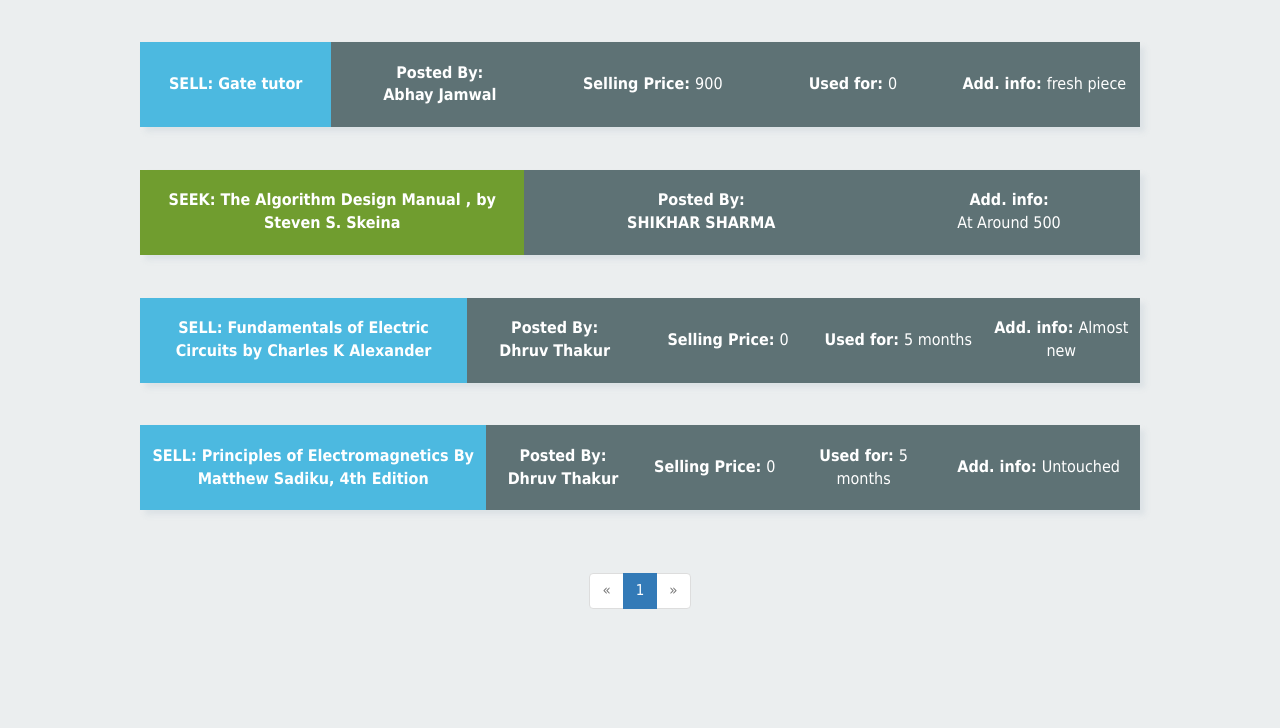
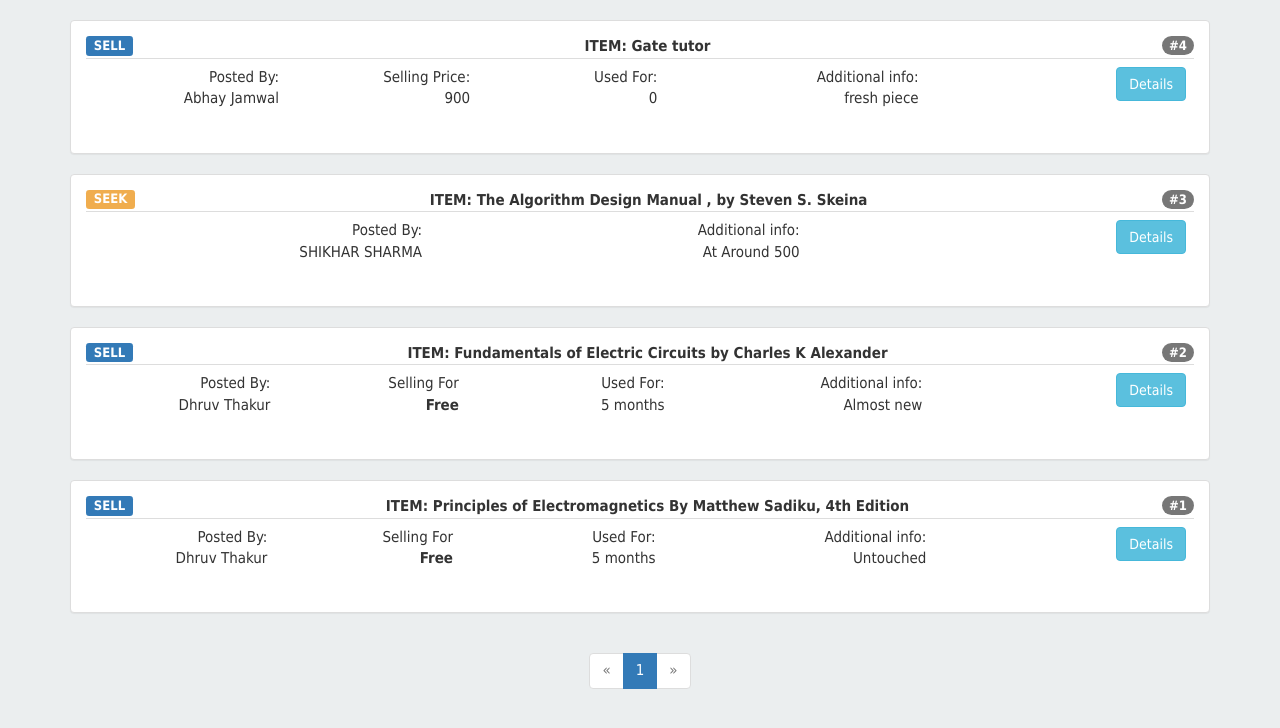
Before and after one commit to dht93/flask_nearly_new_webapp, a Flask app: page /board/1/ in a window 1280 px wide. Shown: the part 51-779 px from the top of the page. Run offline with Flask 2, Linux system fonts and the light colour scheme; a user stored in the database is signed in; data comes from the database, SQL or seed files in the repository; some libraries are stand-ins or nearby versions.

Commit message:
Made board and your_posts cleaner

```diff
--- a/templates/board.html
+++ b/templates/board.html
@@ -8,86 +8,40 @@
 {%endblock%}
 
 {%block body%}
-<br><br>
+<br>
+<div class="container" align="center">
 {%for el in data:%}
-  <table class="container1" align="center">
+  <div class="panel panel-default">
+    <div class="panel-body">
+      {%if el[1]=='S'%}<span style="float:left;font-size:13px;" class="label label-primary">SELL</span>{%else%}<span style="float:left;font-size:13px;" class="label label-warning">SEEK</span>{%endif%}
+      <b>ITEM: {{el[3]}}</b>
+      <span style="float:right;font-size:13px;" class="badge">#{{el[0]}}</span>
+      <table class="table">
         <tbody>
+          <tr align="right">
+            <td>Posted By:<br>{{el[2]}}</td>
             {%if el[1]=='S'%}
+                  {%if el[4]=='0'%}
+                        <td>Selling For<br><b>Free</b></td>
+                        {%else:%}
+                        <td>Selling Price:<br>{{el[4]}}</td>{%endif%}
+                  <td>Used For:<br>{{el[5]}}</td>
                   {%if not el[6]=='NULL'%}
-    <tr>
-      <td colspan="1" class="user_sell"><div align="center"><b><a href="{{url_for('post',tr_id=el[0])}}" style="text-decoration:none;color:white;">SELL: {{el[3]}}</a></b></div></td>
-      <td colspan="1" class="posted_sell"><div align="center"><b><a href="{{url_for('post',tr_id=el[0])}}" style="text-decoration:none;color:white;">Posted By:<br>{{el[2]}}</a></div></td>
-        <td colspan="1" class="posted_sell"><b><a href="{{url_for('post',tr_id=el[0])}}" style="text-decoration:none;color:white;">Selling Price: </b>{{el[4]}}</a></td>
-        <td colspan="1"  class="posted_sell"><b><a href="{{url_for('post',tr_id=el[0])}}" style="text-decoration:none;color:white;">Used for: </b>{{el[5]}}</a></td>
-      <td colspan="1"  class="posted_sell"><b><a href="{{url_for('post',tr_id=el[0])}}" style="text-decoration:none;color:white;">Add. info: </b>{{el[6]}}</a></td>
-    </tr>
-    {%else:%}
-    <tr>
-      <td colspan="4" class="user_sell"><div align="center"><b><a href="{{url_for('post',tr_id=el[0])}}" style="text-decoration:none;color:white;">SELL: {{el[3]}}</a></b></div></td>
-      <td colspan="4" class="posted_sell"><div align="center"><b><a href="{{url_for('post',tr_id=el[0])}}" style="text-decoration:none;color:white;">Posted By:<br>{{el[2]}}</a></div></td>
-        <td colspan="2" class="posted_sell"><b><a href="{{url_for('post',tr_id=el[0])}}" style="text-decoration:none;color:white;">Selling Price: </b>{{el[4]}}</a></td>
-        <td colspan="2"  class="posted_sell"><b><a href="{{url_for('post',tr_id=el[0])}}" style="text-decoration:none;color:white;">Used for: </b>{{el[5]}}</a></td>
-    </tr>
+                        <td>Additional info:<br>{{el[6]}}</td>
                         {%endif%}
             {%else:%}
                   {%if not el[6]=='NULL'%}
-      <tr>
-        <td colspan="2" class="user_seek"><div align="center"><b><a href="{{url_for('post',tr_id=el[0])}}" style="text-decoration:none;color:white;">SEEK: {{el[3]}}</a></b></div></td>
-        <td colspan="2" class="posted_seek"><div align="center"><b><a href="{{url_for('post',tr_id=el[0])}}" style="text-decoration:none;color:white;">Posted By:<br>{{el[2]}}</a></div></td>
-          <td colspan="2"  class="posted_sell"><b><a href="{{url_for('post',tr_id=el[0])}}" style="text-decoration:none;color:white;">Add. info: </b><br>{{el[6]}}</a></td>
+                        <td>Additional info:<br>{{el[6]}}</td>{%endif%}
+                        {%endif%}
+            <td align="right"><button type="button" class="btn btn-info"><a style="color:white;text-decoration:none;" href="{{url_for('post',tr_id=el[0])}}">Details</a></button>
           </tr>
-      {%else%}
-      <tr>
-        <td colspan="3" class="user_seek"><div align="center"><b><a href="{{url_for('post',tr_id=el[0])}}" style="text-decoration:none;color:white;">SEEK: {{el[3]}}</a></b></div></td>
-        <td colspan="3" class="posted_seek"><div align="center"><b><a href="{{url_for('post',tr_id=el[0])}}" style="text-decoration:none;color:white;">Posted By:<br>{{el[2]}}</a></div></td>
-        </tr>
-        {%endif%}
-        {%endif%}
-
         </tbody>
       </table>
-
-<br>
-<br>
-
-
-
-
-
-
-
-
-
-
-
-<!--
-<div class="panel panel-info">
-  <div class="panel-heading">
-    <h3 class="panel-title">{%if el[1]=='S'%}<span style="float:right;" class="badge">#{{el[0]}}</span><span style="float:left; "class="label label-primary">Sell</span>Item: {{el[3]}}{%else:%}<span style="float:right;" class="badge">#{{el[0]}}</span><span style="float:left;" class="label label-warning">Seek</span>Item: {{el[3]}}{%endif%}</h3>
     </div>
-  <div class="panel-body">
-    <p>Posted by: {{el[2]}}</p>
-    {%if el[1]=='S':%}
-    <p>Selling price: {{el[4]}}</p>
-    <p>Used for: {{el[5]}}</p>
-    {%if not el[6]=='NULL':%}
-    <p>Seller says: {{el[6]}}</p>
-    {%endif%}
-    {%else:%}
-    {%if not el[6]=='NULL':%}
-    <p>Seeker says: {{el[6]}}</p>
-    {%endif%}
-    {%endif%}
-
-    {%if not session['user_id']==el[7]:%}
-    <a href="{{url_for('post',tr_id=el[0])}}" class="btn btn-info btn-sm" role="button">Details</a>
-    {%else:%}
-    <button class="btn btn-success" role="button">Your Post</button>{%endif%}
   </div>
 
+{%endfor%}
 </div>
--->
-{%endfor%}
 
 <div class="container" align="center">
 <nav>
```
Also changed, not shown: templates/your_posts.html (+27 -19 lines). Lines whose indentation alone changed are shown as unchanged.
